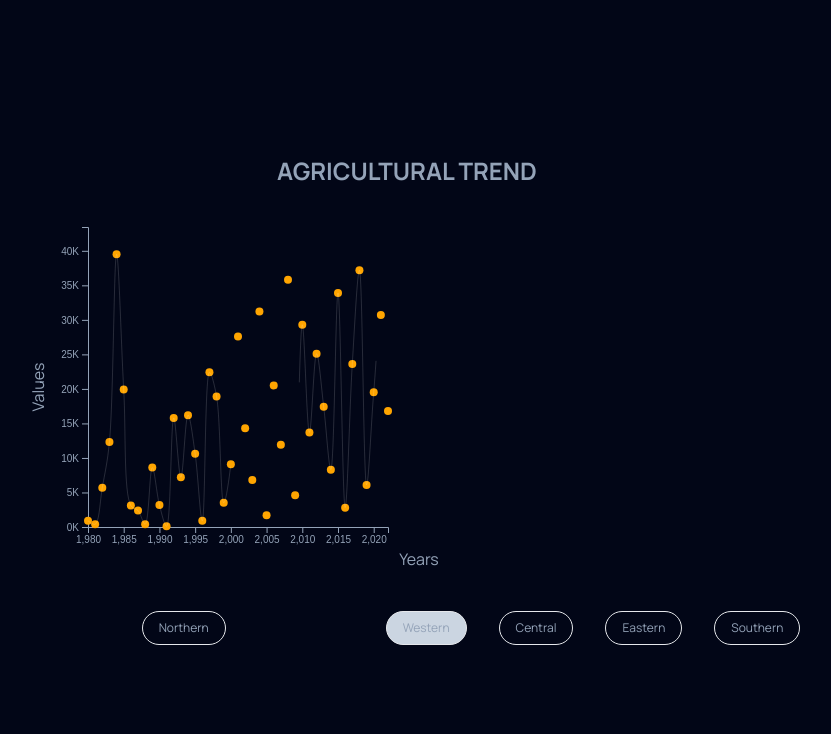
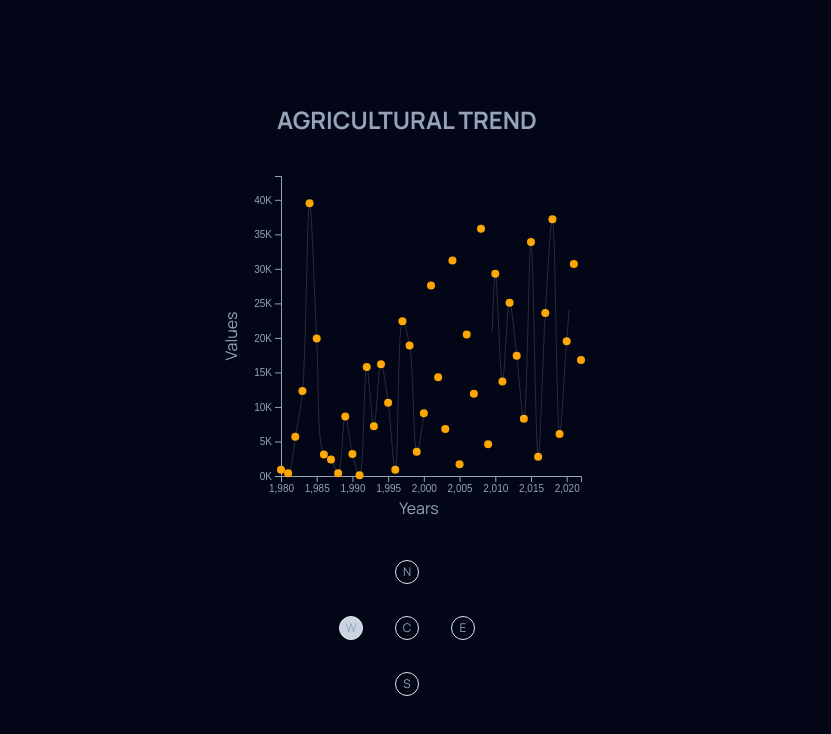
Before and after one commit to shafic-21/data-viz, a Next.js app: page /testLineGraph in a window 1280 px wide. Shown: the top 734 px of the page, without its empty margins (233-1064 px from the left). Built offline with nearby package versions, Linux system fonts and the light colour scheme.

Commit message:
modified cOMPASS

```diff
--- a/app/components/DynamicLineGraph.jsx
+++ b/app/components/DynamicLineGraph.jsx
@@ -124,13 +124,13 @@ const DynamicLineGraph = () => {
         </div>
         <h2 className="text-center ps-6">{xlabel}</h2>{" "}
       </div>
-      <div className="flex flex-wrap gap-8 justify-center mt-10 ">
+      <div className="flex flex-wrap gap-8 justify-center mt-10 w-40 mx-auto">
         {datasets.map(({ label, value }) => (
           <button
             onClick={() => {
               setData(value);
             }}
-            className={`first:mx-32 px-4 py-2 rounded-full hover:bg-slate-300 hover:text-black border text-xs ${
+            className={`first:mx-16 h-6 w-6 rounded-full hover:bg-slate-300 hover:text-black border text-xs ${
               data == value ? "bg-slate-300" : ""
             }`}
           >
--- a/constants/index.ts
+++ b/constants/index.ts
@@ -411,23 +411,23 @@ export const northernData = [
 
 export const datasets: { label: string; value: any }[] = [
   {
-    label: "Northern",
+    label: "N",
     value: northernData,
   },
   {
-    label: "Western",
+    label: "W",
     value: westernData,
   },
   {
-    label: "Central",
+    label: "C",
     value: centralData,
   },
   {
-    label: "Eastern",
+    label: "E",
     value: easternData,
   },
   {
-    label: "Southern",
+    label: "S",
     value: southernData,
   },
 ];
```
